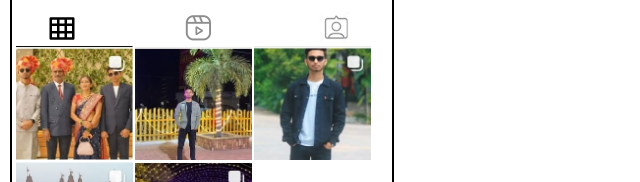
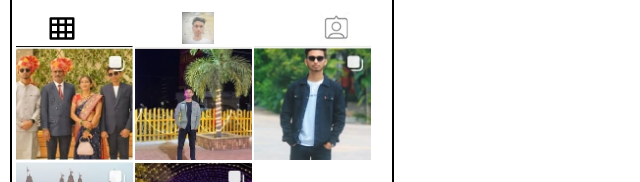
Before and after one commit to nehalbante/Web-Dev, a plain HTML site: page insta page/index.html in a window 1280 px wide. Shown: the part 386-568 px from the top of the page, 0-640 px from the left. Drawn offline with nearby package versions, Linux system fonts and the light colour scheme.

Commit message:
trial ball

```diff
--- a/insta page/index.html
+++ b/insta page/index.html
@@ -55,7 +55,8 @@
         </div>
         <div class="main4">
             <i class="ri-layout-grid-2-line"></i>
-            <img src="data/reel_logo.png" alt="" height="32px" style="opacity: 0.6;">
+            <!-- <img src="data/reel_logo.png" alt="" height="32px" style="opacity: 0.6;"> -->
+            <img src="data/nehal img.jpg" alt="" height="32px" style="opacity: 0.6;">
             <img src="data/tag.png" alt="" height="32px">
         </div>
         <div>
```
